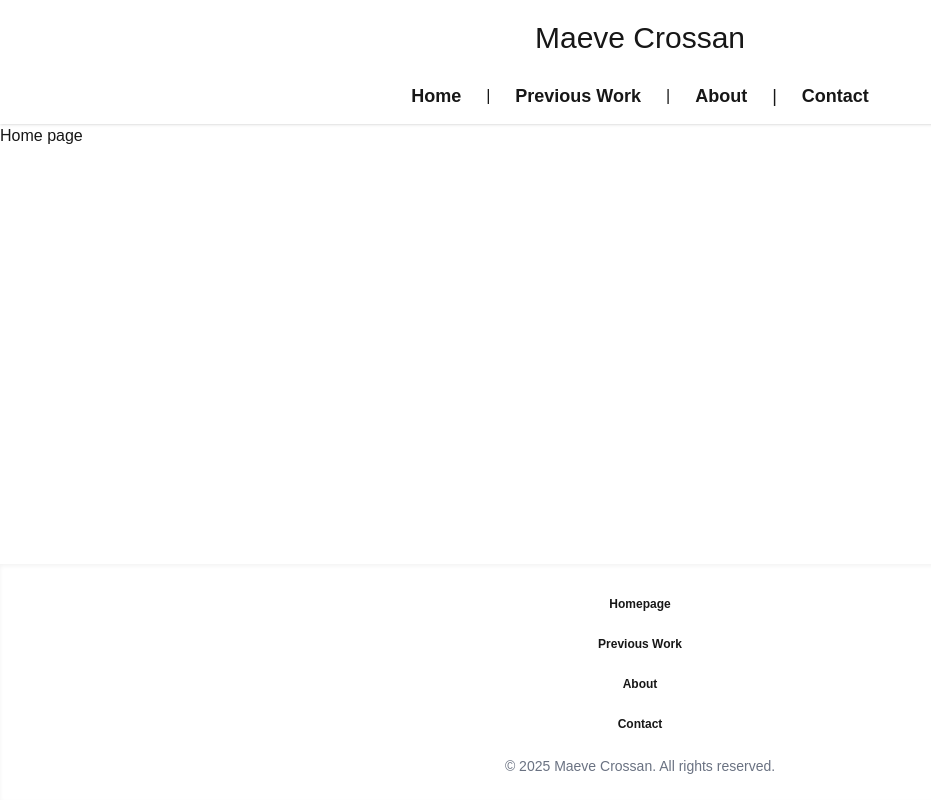
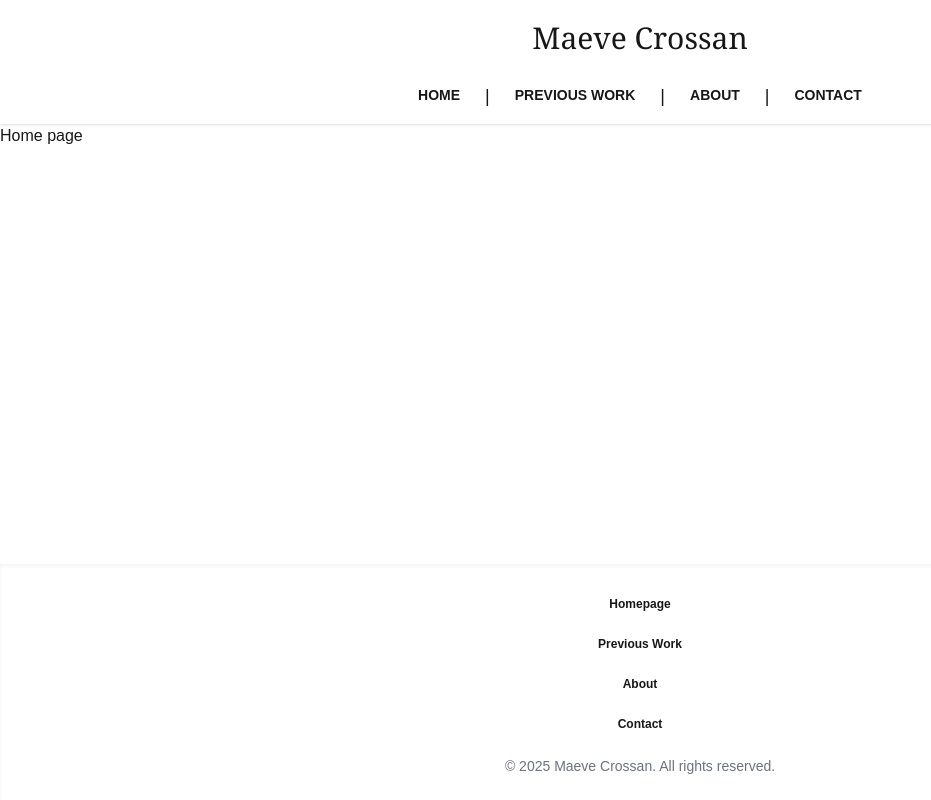
Before and after one commit to maevecrossan/my-portfolio, a Next.js app: page / in a window 1280 px wide. Shown: the whole page, without its empty margins (0-931 px from the left). Built offline with nearby package versions, Linux system fonts and the light colour scheme.

Commit message:
Update navbar font styles.

```diff
--- a/components/Navbar.js
+++ b/components/Navbar.js
@@ -35,7 +35,7 @@ export default function Navbar() {
                                 className="menu menu-sm dropdown-content mt-3 z-[1] w-52 rounded-box bg-base-100 p-2 shadow"
                             >
                                 <li>
-                                    <Link href="/" className="text-base">
+                                    <Link href="/" className="text-base uppercase">
                                         Home
                                     </Link>
                                 </li>
@@ -63,7 +63,7 @@ export default function Navbar() {
 
                     {/* Logo */}
                     <div>
-                        <h1 className="m-3 text-3xl">
+                        <h1 className="m-3 text-3xl font-serif">
                             <Link href="/">Maeve Crossan</Link>
                         </h1>
                     </div>
@@ -72,23 +72,23 @@ export default function Navbar() {
                 </div>
 
                 {/* Nav links: visible only on md+ screens */}
-                <div className="mt-2 hidden md:flex items-center space-x-2">
-                    <Link href="/" className="btn btn-ghost text-lg">
+                <div className="mt-2 hidden md:flex items-center space-x-2 text-lg uppercase">
+                    <Link href="/" className="btn btn-ghost ">
                         Home
                     </Link>
                     <span className="font-light">|</span>
                     <Link
                         href="/previous-work"
-                        className="btn btn-ghost text-lg"
+                        className="btn btn-ghost"
                     >
                         Previous Work
                     </Link>
                     <span className="font-light">|</span>
-                    <Link href="/about" className="btn btn-ghost text-lg">
+                    <Link href="/about" className="btn btn-ghost">
                         About
                     </Link>
                     <span className="text-lg font-light">|</span>
-                    <Link href="/contact" className="btn btn-ghost text-lg">
+                    <Link href="/contact" className="btn btn-ghost">
                         Contact
                     </Link>
                 </div>
```
